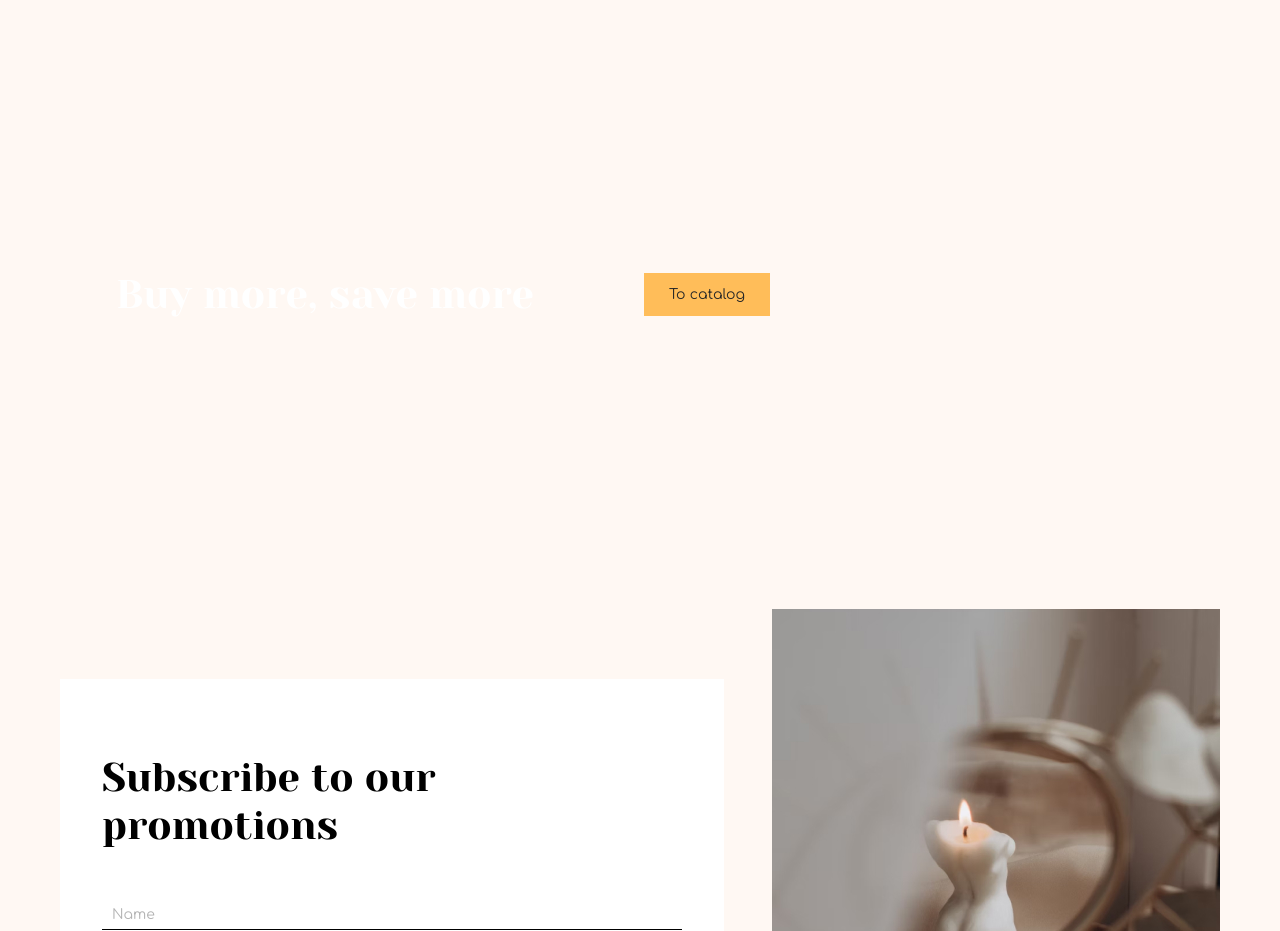
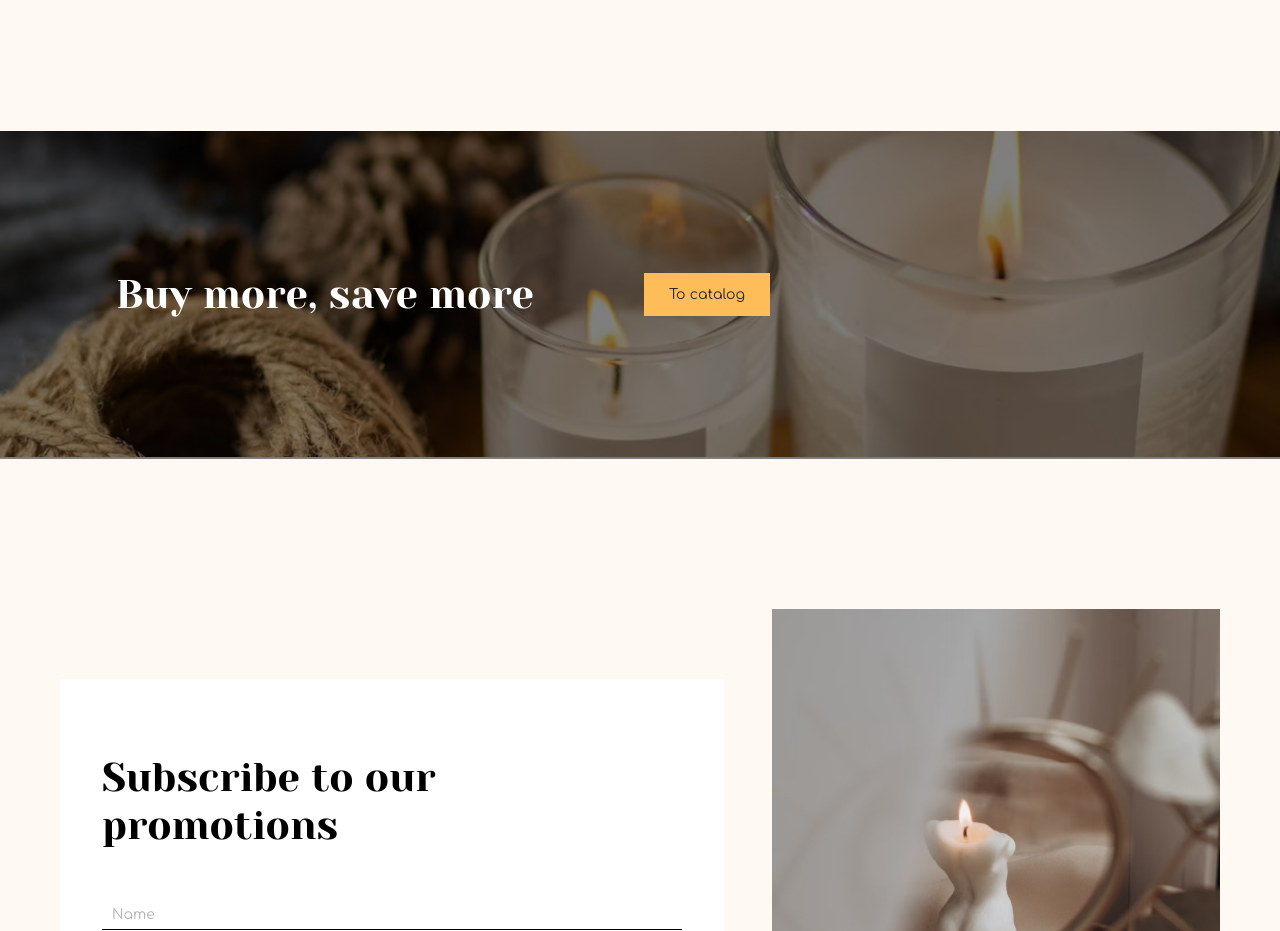
Before and after one commit to pdasya/candles, a plain HTML site: page index.html in a window 1280 px wide. Shown: the part 7340-8271 px from the top of the page. Drawn offline with nearby package versions, Linux system fonts and the light colour scheme; the site is published under a folder, as on GitHub Pages, so addresses that start at the root find nothing.

Commit message:
fix background bug

```diff
--- a/css/app.css
+++ b/css/app.css
@@ -491,7 +491,7 @@ button {
 }
 
 .promo {
-  background-image: url(/images/promo-bg.jpg);
+  background-image: url(../images/promo-bg.jpg);
   background-repeat: no-repeat;
   background-size: cover;
   background-position: center;
```
